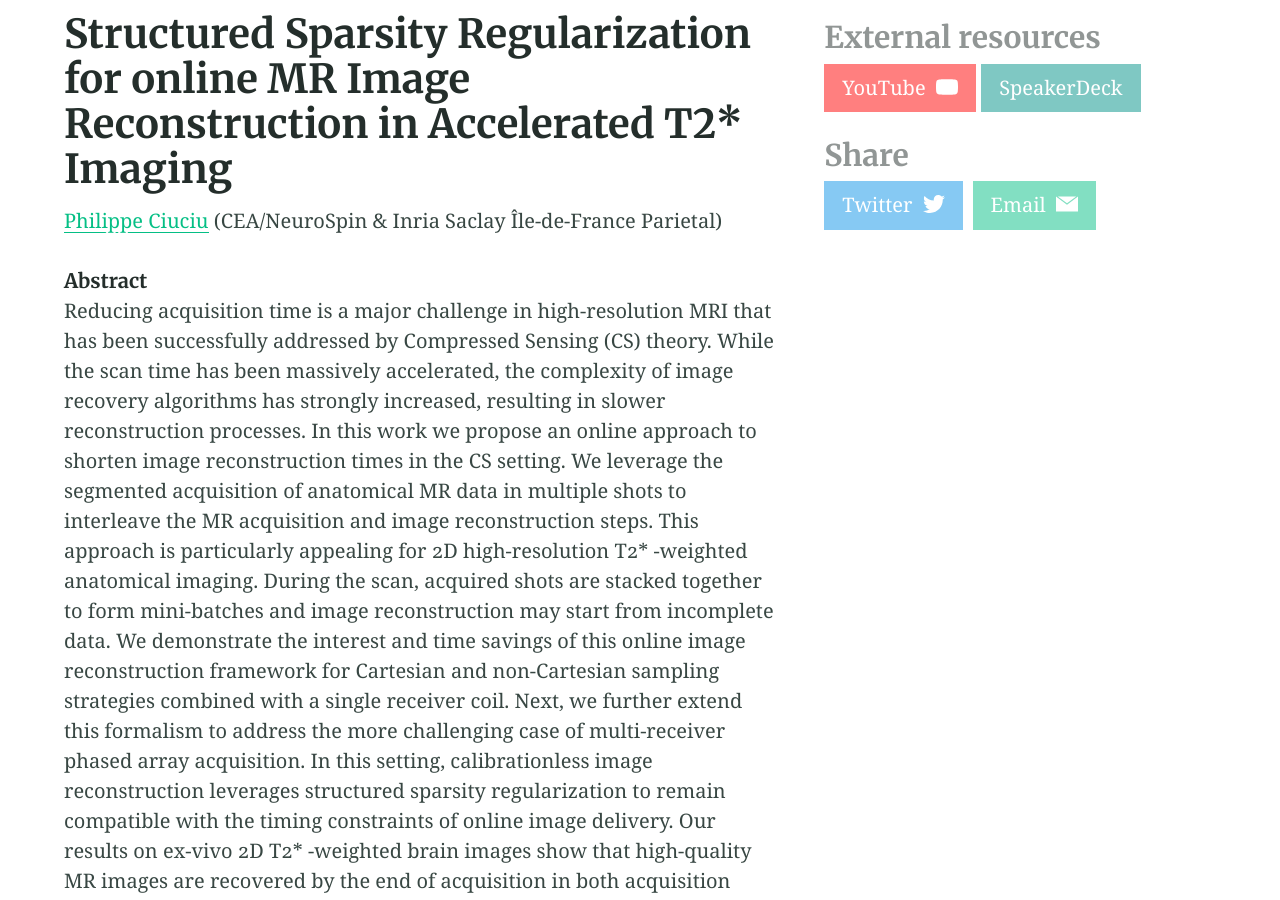
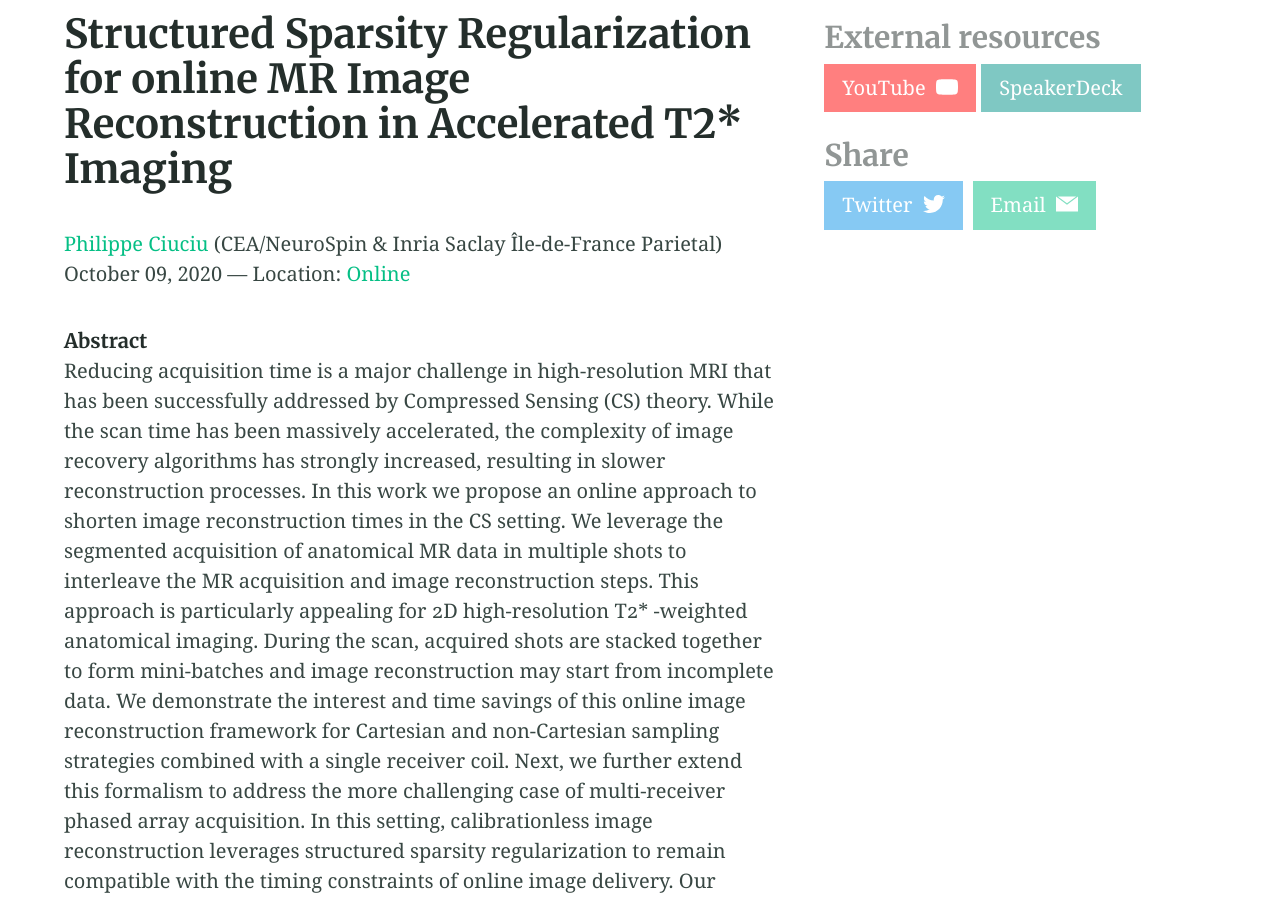
Before and after one commit to s3-seminar/s3-seminar.github.io, a Jekyll site: the page built from _seminars/philippe-ciuciu.md, in a window 1280 px wide and 900 px high, scrolled down 431 px. Built offline with Jekyll 4.4.1, drawn with Linux system fonts in a browser that asks for light colours.

Commit message:
Add date and location

```diff
--- a/_layouts/seminar.html
+++ b/_layouts/seminar.html
@@ -17,6 +17,26 @@ layout: default
 
       {% else %}
         <h1>{{ page.title }}</h1>
+
+        <br/>
+
+        {% if page.url != nil %}
+          <a href={{ page.url }}>{{ page.speaker }}</a> ({{ page.affiliation }})
+        {% else %}
+          {{ page.speaker }} ({{ page.affiliation }})
+        {% endif %}
+
+        <br/>
+
+        {{ page.date | date: '%B %d, %Y' }} —
+        {% if page.online != nil %}
+          Location: <a href={{ page.online }}>Online</a><br/>
+        {% elsif page.location != nil %}
+          Location: {{ page.location }}<br/>
+        {% endif %}
+
+        <br/>
+
         {{ content }}
 
       {% endif %}
--- a/_seminars/philippe-ciuciu.md
+++ b/_seminars/philippe-ciuciu.md
@@ -55,7 +73,3 @@ https://hal.inria.fr/hal-02292372/document
 <div style="text-align:center">
 <script async class="speakerdeck-embed" data-id="e489784219f740de9be99e1430d0b59f" data-ratio="1.77966101694915" src="//speakerdeck.com/assets/embed.js"></script>
 </div>
-
-<!-- <div style="text-align:center"> -->
-<!-- <iframe width="560" height="315" src="https://www.youtube.com/embed/qc_b4yiKawA" frameborder="0" allow="accelerometer; autoplay; clipboard-write; encrypted-media; gyroscope; picture-in-picture" allowfullscreen></iframe> -->
-<!-- </div> -->
```
Also changed, not shown: other parts of _seminars/philippe-ciuciu.md (+21 -3 lines).
